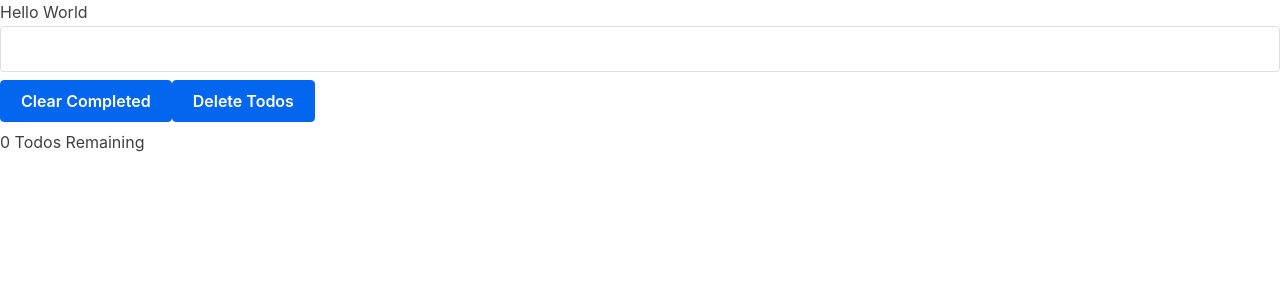
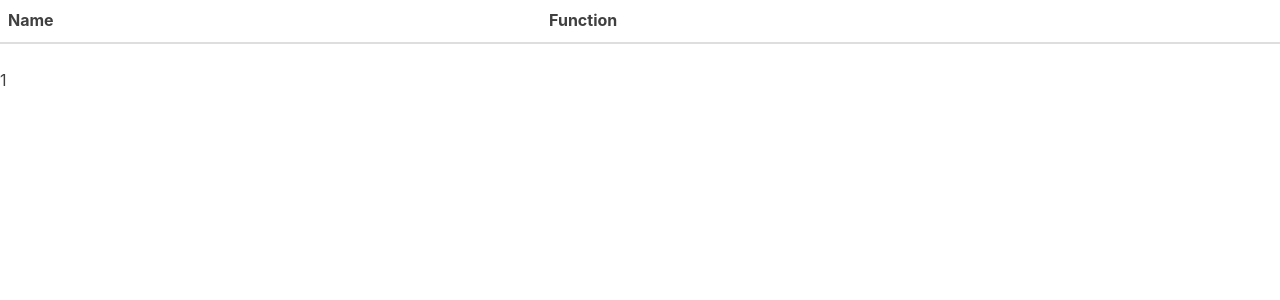
Before and after one commit to jimmycababa/jimmy-react-first-app, a React (Create React App) app: page / in a window 1280 px wide. Shown: the top 300 px of the page. Built offline with nearby package versions, Linux system fonts and the light colour scheme.

Commit message:
added useState

```diff
--- a/src/App.js
+++ b/src/App.js
@@ -1,15 +1,15 @@
-import React from 'react';
+import React, { useState } from 'react';
 import TodoList from './TodoList';
 import './index.css'
 
+
+
 function App() {
+  const [characters, characterData] = useState([ 'Todo 1' ])
   return (
     <div>
-      <TodoList />
-      <input type="text"></input>
-      <button>Clear Completed</button>
-      <button>Delete Todos</button>
-      <div>0 Todos Remaining</div>
+      <TodoList characters={characters} />
+
     </div>
   );
 }
--- a/src/TodoList.js
+++ b/src/TodoList.js
@@ -1,10 +1,18 @@
 import React from 'react'
 
 
-export default function TodoList() {
+export default function TodoList({ characters }) {
     return (
         <div>
-            Hello World
+            <table>
+                <thead>
+                    <tr>
+                        <th>Name</th>
+                        <th>Function</th>
+                    </tr>
+                </thead>
+            </table>
+            {characters.length}
         </div>
     )
 }
```
